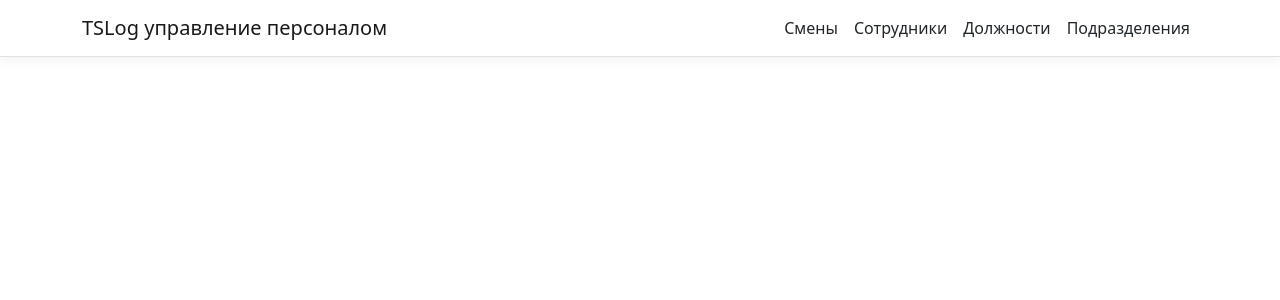
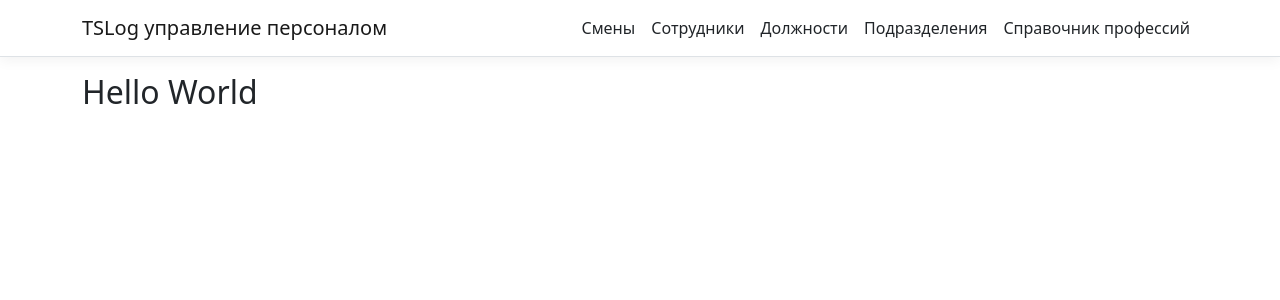
Before and after one commit to SWYATOSHAq/TSLog2, a React (Create React App) app in the folder TSLog.Staff.WebUI/ClientApp/: page /jobs in a window 1280 px wide. Shown: the top 300 px of the page. Built offline with nearby package versions, Linux system fonts and the light colour scheme.

Commit message:
Добавлена таблица "Справочник профессий" в панели навигации и по факту

```diff
--- a/TSLog.Staff.WebUI/ClientApp/src/App.js
+++ b/TSLog.Staff.WebUI/ClientApp/src/App.js
@@ -6,6 +6,7 @@ import { DepartmentTable } from './components/Toolkit/Tables/DepartmentTable';
 import { PositionTable } from './components/Toolkit/Tables/PositionTable';
 import { ShiftTable } from './components/Toolkit/Tables/ShiftTable';
 import { EmployeesTable } from './components/Toolkit/Tables/EmployeesTable';
+import { JobTable } from './components/Toolkit/Tables/JobTable';
 
 import './custom.css'
 
@@ -19,6 +20,7 @@ export default class App extends Component {
                 <Route path='/employees' component={EmployeesTable} />
                 <Route path='/positions' component={PositionTable} />
                 <Route path='/departments' component={DepartmentTable} />
+                <Route path='/jobs' component={JobTable} />
             </Layout>
         );
     }
--- a/TSLog.Staff.WebUI/ClientApp/src/components/NavMenu.js
+++ b/TSLog.Staff.WebUI/ClientApp/src/components/NavMenu.js
@@ -42,6 +42,9 @@ export class NavMenu extends Component {
                 <NavItem>
                     <NavLink tag={Link} className="text-dark" to="/departments">Подразделения</NavLink>
                 </NavItem>
+                <NavItem>
+                    <NavLink tag={Link} className="text-dark" to="/jobs">Справочник профессий</NavLink>
+                </NavItem>
               </ul>
             </Collapse>
           </Container>
--- /dev/null
+++ b/TSLog.Staff.WebUI/ClientApp/src/components/Toolkit/Tables/JobTable.jsx
@@ -0,0 +1,8 @@
+import React from 'react';
+import { Table } from '../_Meta/Table';
+
+export class JobTable extends Table{
+    render(){
+        return <h2>Hello World</h2>;
+    }
+}
```
